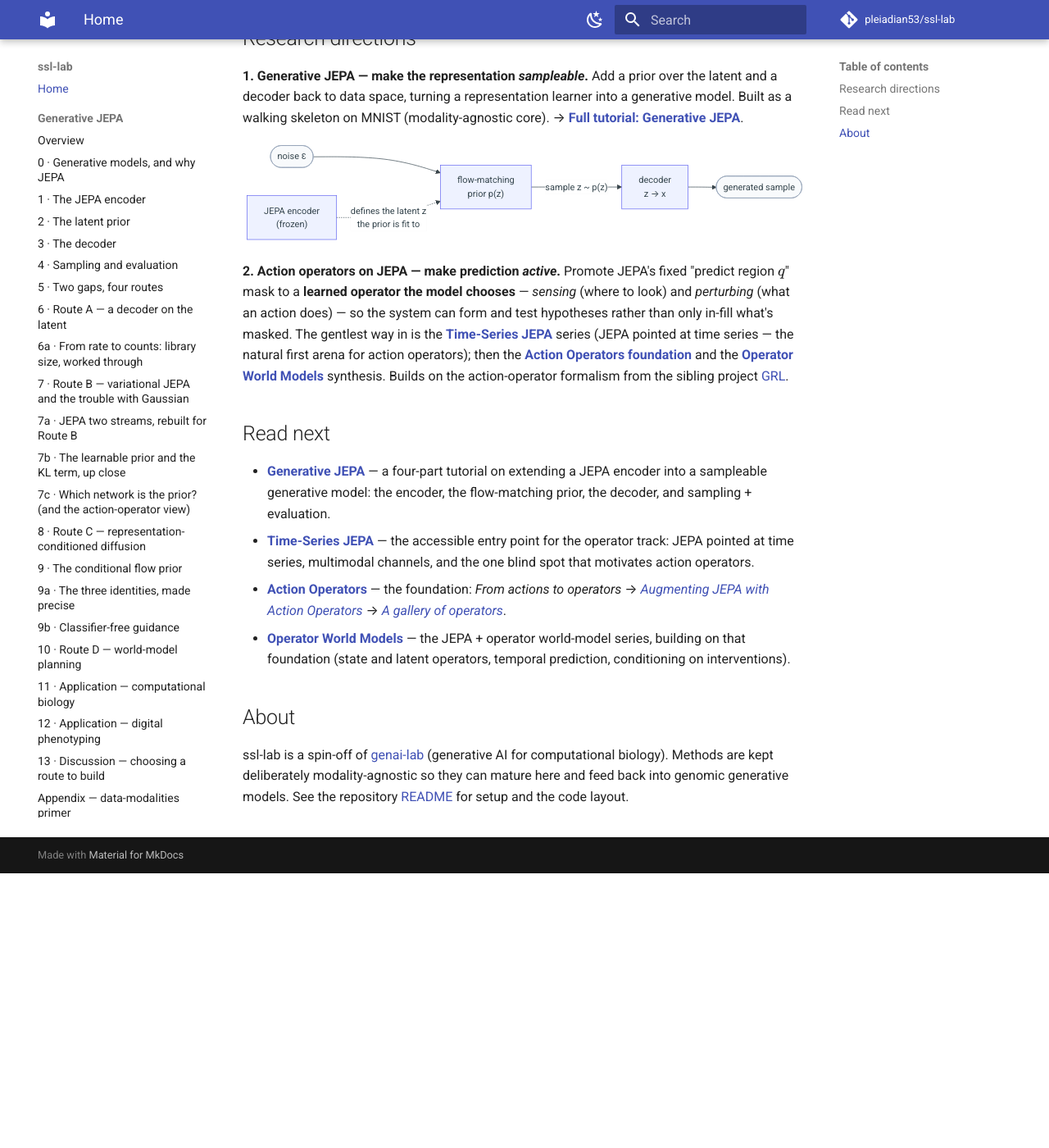
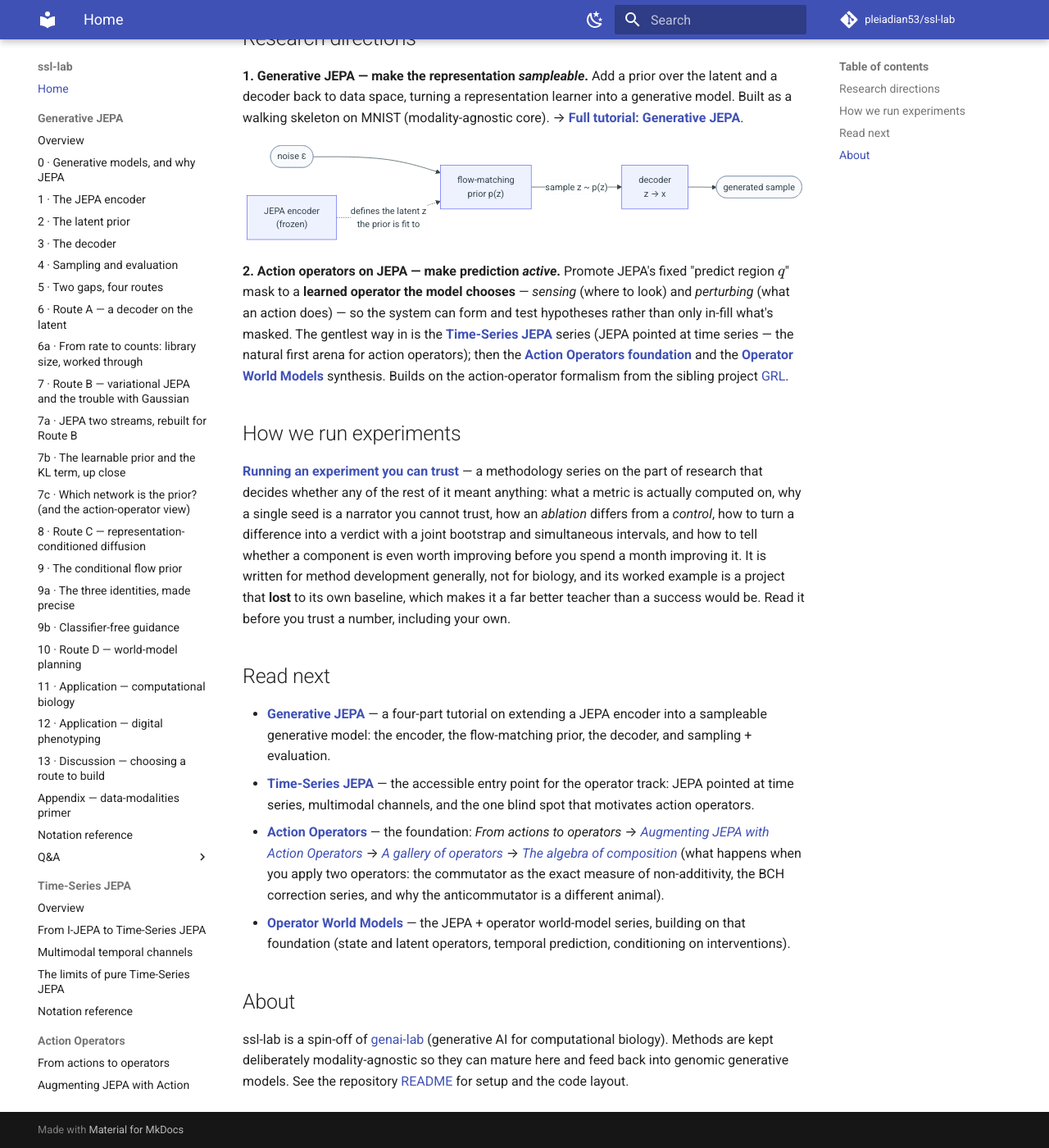
Before and after one commit to pleiadian53/ssl-lab, an MkDocs documentation site: the page built from docs/index.md, in a window 1280 px wide and 1400 px high, scrolled down 335 px. Shown: the whole window at 82% size. Built offline with MkDocs 1.6.1 and Material for MkDocs 9.7.7, drawn with Linux system fonts in a browser that asks for light colours; comment, search, counter and statistics services are not loaded.

Commit message:
docs: wire the new series into the landing page
Point the landing page at the experimental-method series, note that it also covers
deciding whether a component is worth improving before improving it, and extend the
action-operator chain to the algebra of composition.

```diff
--- a/docs/index.md
+++ b/docs/index.md
@@ -23,11 +23,15 @@
 
 **2. Action operators on JEPA — make prediction *active*.** Promote JEPA's fixed "predict region $q$" mask to a **learned operator the model chooses** — *sensing* (where to look) and *perturbing* (what an action does) — so the system can form and test hypotheses rather than only in-fill what's masked. The gentlest way in is the **[Time-Series JEPA](time_series_jepa/index.md)** series (JEPA pointed at time series — the natural first arena for action operators); then the **[Action Operators foundation](action_operator/00-from-actions-to-operators.md)** and the **[Operator World Models](operator_world_models/index.md)** synthesis. Builds on the action-operator formalism from the sibling project [GRL](https://github.com/pleiadian53/GRL).
 
+## How we run experiments
+
+**[Running an experiment you can trust](experimental-method/index.md)** — a methodology series on the part of research that decides whether any of the rest of it meant anything: what a metric is actually computed on, why a single seed is a narrator you cannot trust, how an *ablation* differs from a *control*, how to turn a difference into a verdict with a joint bootstrap and simultaneous intervals, and how to tell whether a component is even worth improving before you spend a month improving it. It is written for method development generally, not for biology, and its worked example is a project that **lost** to its own baseline, which makes it a far better teacher than a success would be. Read it before you trust a number, including your own.
+
 ## Read next
 
 - **[Generative JEPA](generative_jepa/index.md)** — a four-part tutorial on extending a JEPA encoder into a sampleable generative model: the encoder, the flow-matching prior, the decoder, and sampling + evaluation.
 - **[Time-Series JEPA](time_series_jepa/index.md)** — the accessible entry point for the operator track: JEPA pointed at time series, multimodal channels, and the one blind spot that motivates action operators.
-- **[Action Operators](action_operator/00-from-actions-to-operators.md)** — the foundation: *From actions to operators* → *[Augmenting JEPA with Action Operators](action_operator/01-jepa-action-operators.md)* → *[A gallery of operators](action_operator/02-operator-gallery.md)*.
+- **[Action Operators](action_operator/00-from-actions-to-operators.md)** — the foundation: *From actions to operators* → *[Augmenting JEPA with Action Operators](action_operator/01-jepa-action-operators.md)* → *[A gallery of operators](action_operator/02-operator-gallery.md)* → *[The algebra of composition](action_operator/03-the-algebra-of-composition.md)* (what happens when you apply two operators: the commutator as the exact measure of non-additivity, the BCH correction series, and why the anticommutator is a different animal).
 - **[Operator World Models](operator_world_models/index.md)** — the JEPA + operator world-model series, building on that foundation (state and latent operators, temporal prediction, conditioning on interventions).
 
 ## About
```
